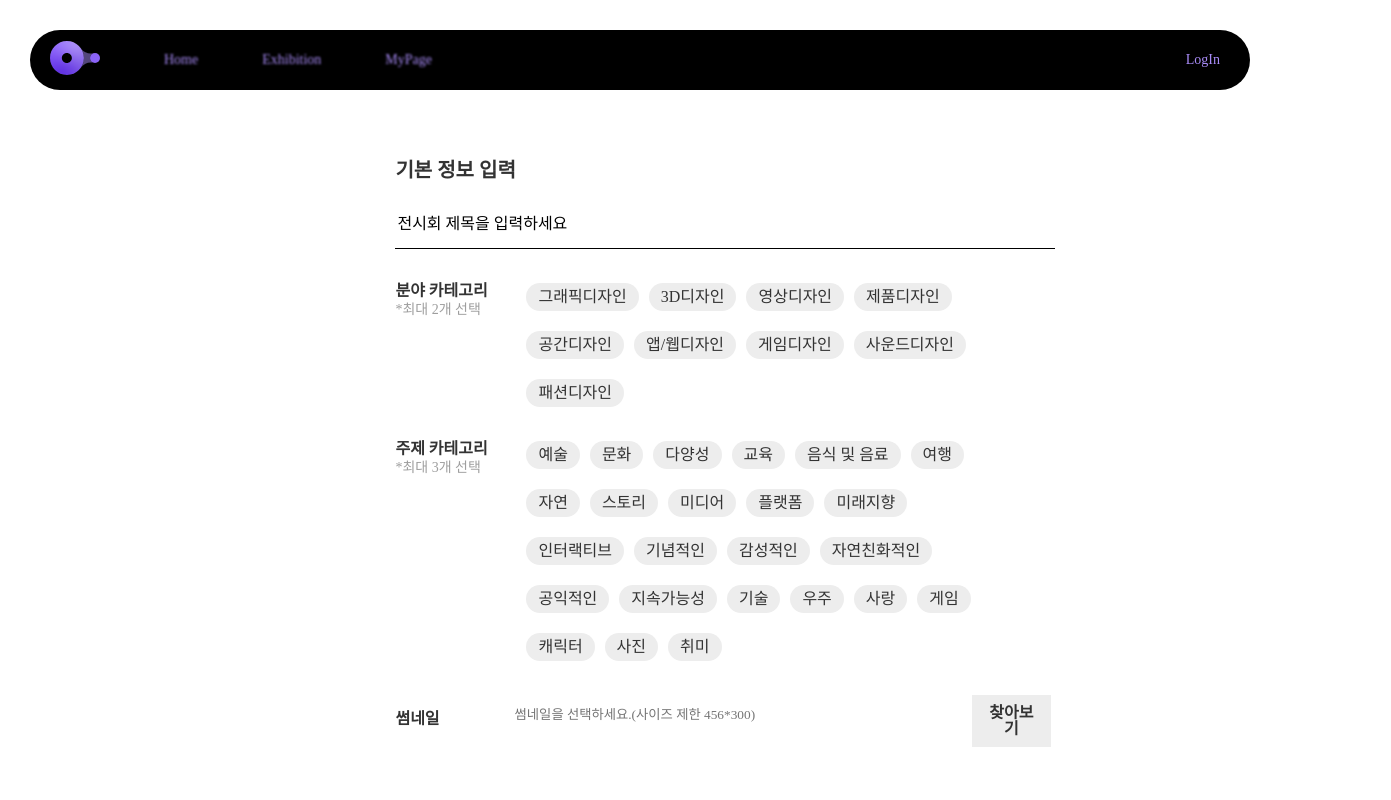
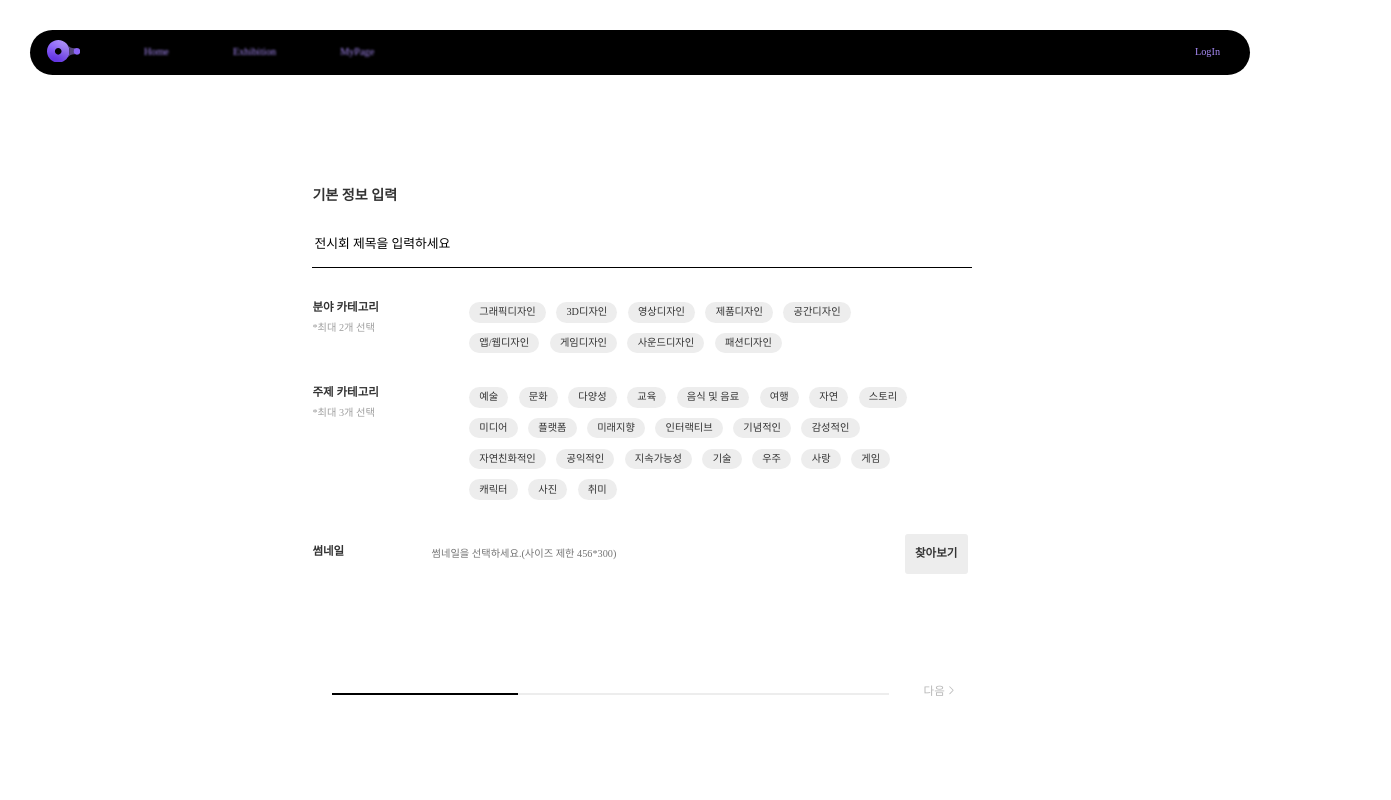
Before and after one commit to 23-2-Media-Project/front, a React (Create React App) app: page /writing in a window 1280 px wide. Shown: the top 800 px of the page, 1391 px wide, since content can reach past the window. Built offline with nearby package versions, Linux system fonts and the light colour scheme; a web font is replaced by a local one.

Commit message:
Css/#27 modify font size (#28)

```diff
--- a/src/components/common/Header.jsx
+++ b/src/components/common/Header.jsx
@@ -19,7 +19,7 @@ const Header = () => {
   return (
     <HeaderWrap>
       <Link to="/">
-        <Logo style={{ width: "50px" }} />
+        <Logo style={{ width: "2.6vw" }} />
       </Link>
       <PageBtnWrap>
         {location?.pathname === "/main" ? (
@@ -54,7 +54,7 @@ const SignupBtn = styled(Link)`
   text-decoration: none;
   cursor: pointer;
   color: #a88bf7;
-  font-size: 14px;
+  font-size: 0.8vw;
 `;
 const PageBtn = styled(Link)`
   text-decoration: none;
@@ -74,7 +74,7 @@ const PageBlurBtn = styled(Link)`
 const PageBtnWrap = styled.div`
   display: flex;
   gap: 5vw;
-  font-size: 14px;
+  font-size: 0.8vw;
 `;
 const HeaderWrap = styled.div`
   position: absolute;
@@ -82,11 +82,11 @@ const HeaderWrap = styled.div`
   display: flex;
   align-items: center;
   width: calc(100vw - 60px);
-  height: 60px;
+  height: 3.5vw;
   margin: 30px;
   background-color: #000;
   border-radius: 100px;
-  padding-left: 20px;
+  padding-left: 1.3vw;
   box-sizing: border-box;
 `;
 
--- a/src/components/exhibition-writing/DefaultInfo.jsx
+++ b/src/components/exhibition-writing/DefaultInfo.jsx
@@ -177,12 +177,12 @@ const DefaultInfo = () => {
             {isActive ? (
               <button className="next-button">
                 <span className="button-text">다음</span>
-                <ArrowIcon />
+                <ArrowIcon style={{ width: "1vw" }} />
               </button>
             ) : (
               <button className="next-button" disabled={!isActive}>
                 <span className="button-text">다음</span>
-                <ArrowIconDisabled />
+                <ArrowIconDisabled style={{ width: "1vw" }} />
               </button>
             )}
           </section>
--- a/src/styles/ExhibitionWritingPage.scss
+++ b/src/styles/ExhibitionWritingPage.scss
@@ -1,6 +1,8 @@
 .writing-container {
   display: flex;
   flex-direction: column;
+  justify-content: center;
+  align-items: center;
   width: 100vw;
   height: 100vh;
   background-color: #fff;
@@ -21,13 +23,13 @@
       gap: 34px;
     }
     .page-title {
-      font-size: 20px;
+      font-size: 1.1vw;
       font-weight: 600;
     }
 
     .exhibition-title {
-      font-size: 16px;
-      font-weight: 500;
+      font-size: 1vw;
+      font-weight: 400;
       color: #000000;
       width: 100%;
       border: none;
@@ -44,7 +46,7 @@
     }
 
     .title {
-      font-size: 16px;
+      font-size: 0.9vw;
       font-weight: 600;
       margin-bottom: 4px;
     }
@@ -56,9 +58,11 @@
         display: flex;
         flex-direction: column;
         width: 20%;
+        margin-right: 2vw;
 
         .condition {
-          font-size: 14px;
+          font-size: 0.8vw;
+          margin-top: 0.4vw;
           color: #9e9e9e;
         }
       }
@@ -67,15 +71,15 @@
         display: flex;
         flex-wrap: wrap;
         width: 70%;
-        gap: 20px 10px;
+        gap: 0.8vw;
 
         .each-category {
           width: max-content;
-          padding: 6px 12px;
+          padding: 0.4vw 0.8vw;
           border-radius: 50px;
           background-color: #ededed;
           cursor: pointer;
-          font-size: 16px;
+          font-size: 0.8vw;
           font-weight: 500;
 
           &:hover {
@@ -106,6 +110,7 @@
         width: 100%;
 
         .upload-name {
+          font-size: 0.8vw;
           width: 80%;
           height: 40px;
           padding: 0 10px;
@@ -118,13 +123,21 @@
         }
 
         label {
-          width: 10%;
-          padding: 10px 12px;
-          font-size: 16px;
+          display: flex;
+          justify-content: center;
+          align-items: center;
+          padding: 0.3vw 0.8vw;
+          font-size: 0.9vw !important;
           font-weight: 600;
           text-align: center;
           background-color: #ededed;
           cursor: pointer;
+          border-radius: 3px;
+          transition: 0.3s;
+
+          &:hover {
+            opacity: 0.5;
+          }
         }
 
         input[type="file"] {
@@ -167,7 +180,7 @@
         align-items: center;
         width: 70px;
         height: 24px;
-        font-size: 14px;
+        font-size: 0.9vw;
         background-color: transparent;
         border: none;
         cursor: pointer;
```
